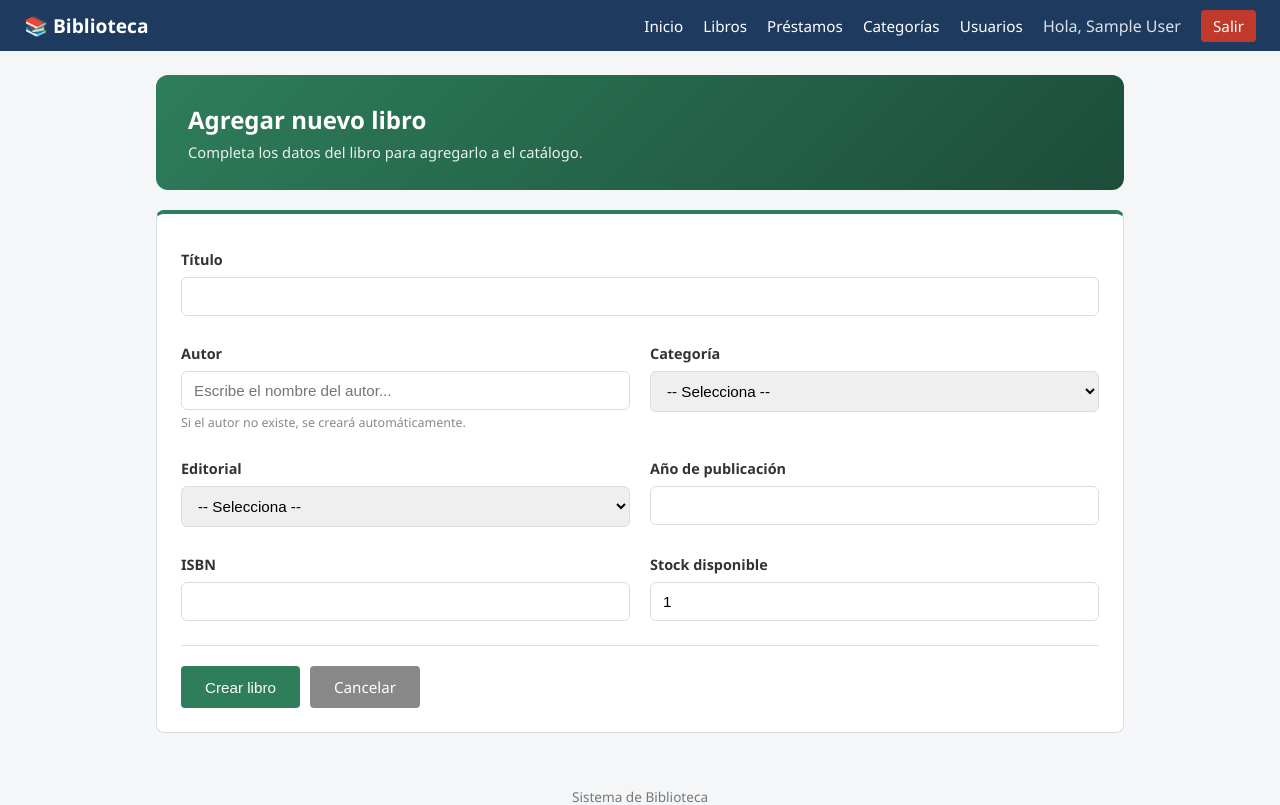
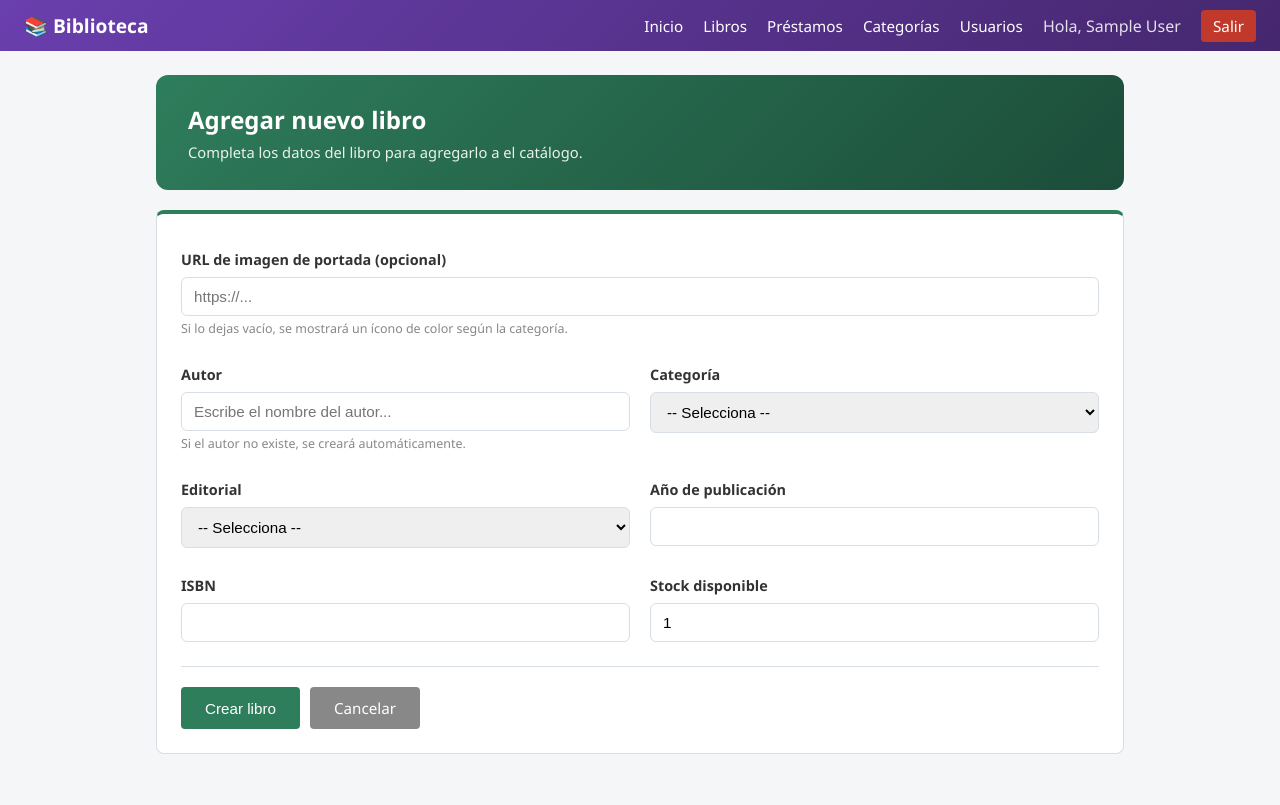
Before and after one commit to Emanuel0933/biblioteca, a PHP site: page /libro_form.php in a window 1280 px wide. Shown: the top 805 px of the page. Run offline with PHP 8.4, Linux system fonts and the light colour scheme; the visitor is signed in with stand-in values (Sample User, id 1); data comes from the database, SQL or seed files in the repository.

Commit message:
imagenes del libro

```diff
--- a/public/css/style.css
+++ b/public/css/style.css
@@ -17,7 +17,7 @@
 }
 
 .topbar {
-  background: var(--azul);
+  background: linear-gradient(135deg, #6a3fae, #45276e);
   color: #fff;
   display: flex;
   justify-content: space-between;
@@ -25,7 +25,6 @@
   padding: 12px 24px;
   flex-wrap: wrap;
 }
-
 .brand { color: #fff; text-decoration: none; font-weight: bold; font-size: 1.2rem; }
 
 .topbar nav a {
@@ -213,6 +212,8 @@
   display: flex;
   align-items: center;
   justify-content: center;
+  background-size: cover;
+  background-position: center;
 }
 
 .libro-portada-icono {
@@ -316,7 +317,7 @@
 
 /* ---- Página de inicio ---- */
 .hero {
-  background: linear-gradient(135deg, var(--azul), var(--azul-claro));
+  background: linear-gradient(135deg, #6a3fae, #45276e);
   color: #fff;
   border-radius: 12px;
   padding: 48px 32px;
@@ -341,7 +342,7 @@
   padding: 14px 28px;
   font-size: 1rem;
   background: #fff;
-  color: var(--azul);
+  color: #6a3fae;
   font-weight: 700;
 }
 
--- a/public/libro_form.php
+++ b/public/libro_form.php
@@ -93,8 +93,10 @@
     <form method="post" action="libro_form.php<?= $id ? '?id=' . $id : '' ?>">
         <div class="form-grid">
             <div class="campo campo-ancho">
-                <label for="titulo">Título</label>
-                <input type="text" id="titulo" name="titulo" required value="<?= htmlspecialchars($libro['titulo']) ?>">
+                <label for="imagen_url">URL de imagen de portada (opcional)</label>
+                <input type="text" id="imagen_url" name="imagen_url" placeholder="https://..."
+                    value="<?= htmlspecialchars($libro['imagen_url'] ?? '') ?>">
+                <small class="ayuda-campo">Si lo dejas vacío, se mostrará un ícono de color según la categoría.</small>
             </div>
 
             <div class="campo">
```
Also changed, not shown: public/libros.php (+5 -2 lines).
